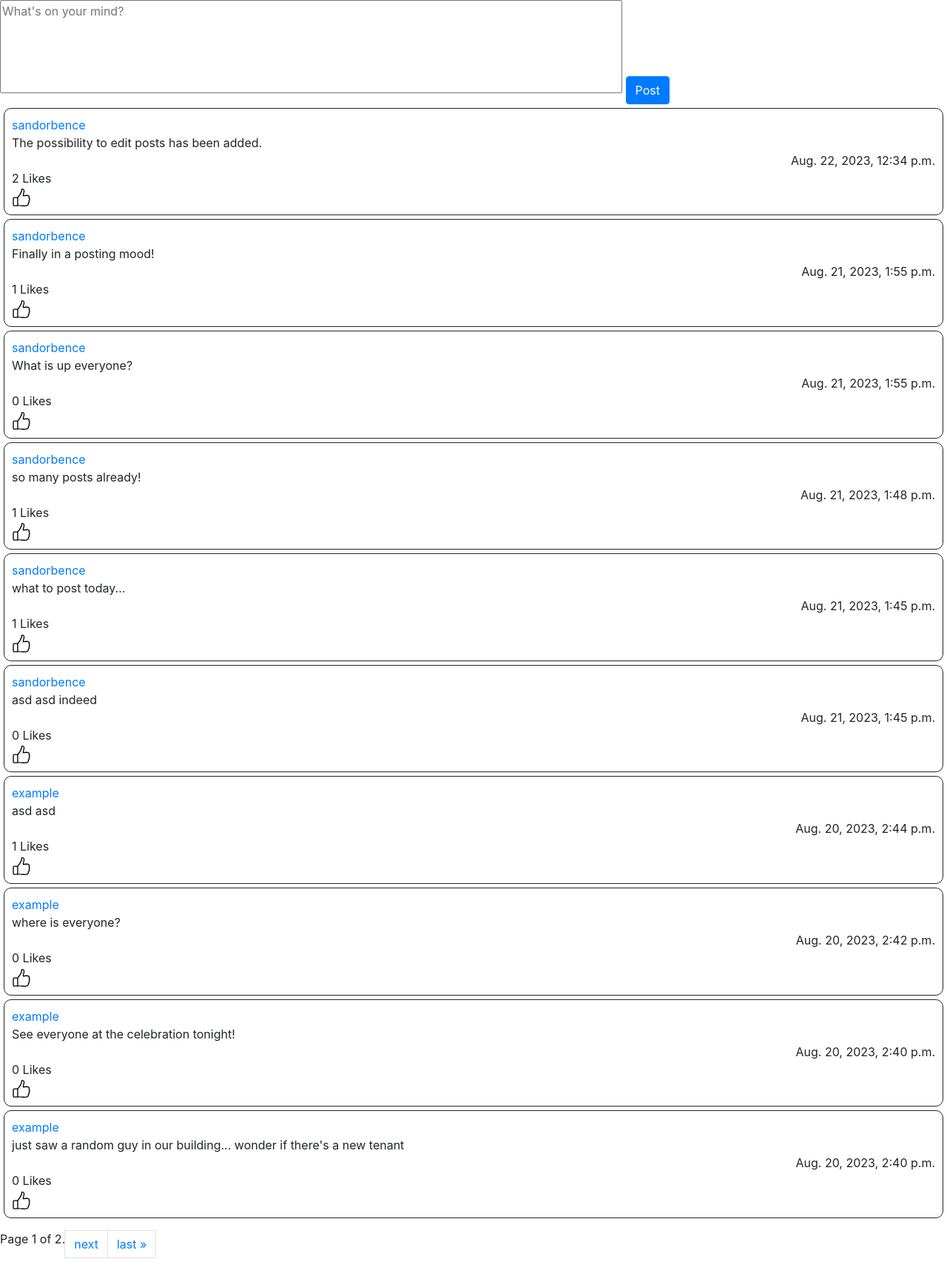
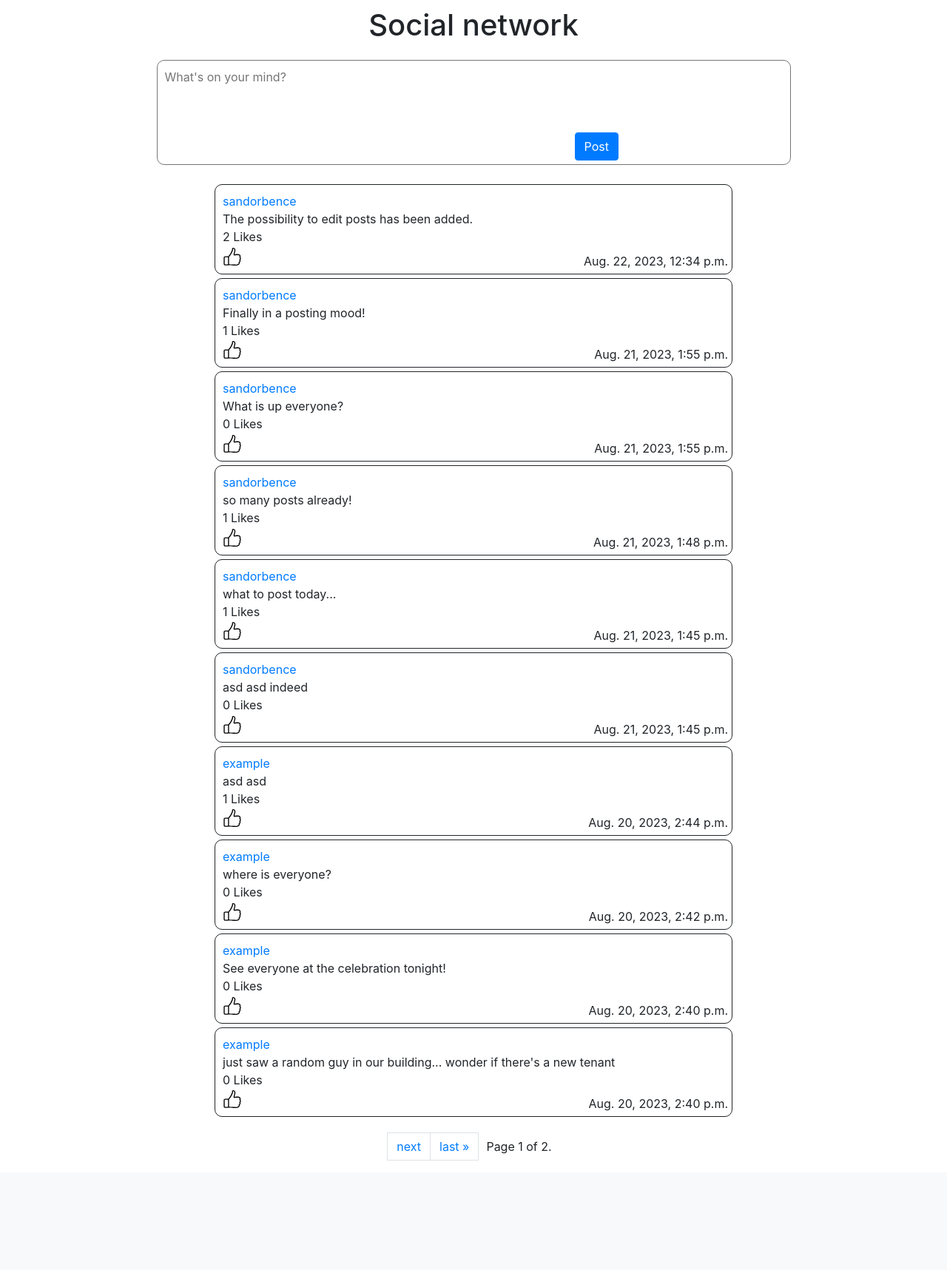
Before and after one commit to sandorbence/cs50, a Django app: page / in a window 1280 px wide. Shown: the part 56-1773 px from the top of the page at 74% size. After the commit the page ends 1625 px from the top, so only its background shows below. Run offline with Django 4.2, Linux system fonts and the light colour scheme; data comes from the database, SQL or seed files in the repository; both versions use the stored data as it was after the commit; some libraries are stand-ins or nearby versions.

Commit message:
Add styling

```diff
--- a/project4/network/static/network/styles.css
+++ b/project4/network/static/network/styles.css
@@ -3,6 +3,7 @@ li {
 }
 
 textarea {
+    padding: 10px;
     resize: none;
 }
 
@@ -10,23 +11,39 @@ ul {
     padding: 0;
 }
 
+.btn-post {
+    position: absolute;
+    right: 10px;
+    top: 10px;
+}
+
 .btn-like {
     padding: 0;
 }
 
-.btn-save {
-    display: none;
+.current {
+    align-items: center;
+    display: flex;
+    margin: 0 10px;
 }
 
 .liked {
     fill: blue;
 }
 
+.pagination-container {
+    display: flex;
+    justify-content: center;
+}
+
 .post-container {
     border: 1px solid;
     border-radius: 10px;
     margin: 5px;
+    min-width: 700px;
     padding: 10px;
+    position: relative;
+    width: 80%;
 }
 
 .post-container textarea {
@@ -34,8 +51,50 @@ ul {
 }
 
 .post-date {
+    bottom: 5px;
     display: flex;
     justify-content: flex-end;
+    position: absolute;
+    right: 5px;
+}
+
+.save {
+    display: none;
+}
+
+.title {
+    align-items: center;
+    display: flex;
+    flex-direction: column;
+    margin-top: 5px;
+}
+
+#new-post-container {
+    display: flex;
+    justify-content: center;
+}
+
+#new-post-container div {
+    margin: 15px 15px;
+    position: relative;
+}
+
+#new-post-container button {
+    bottom: 12px;
+    left: 565px;
+    position: absolute;
+}
+
+#new-post-container textarea {
+    border-radius: 10px;
+    position: relative;
+}
+
+#posts-container {
+    align-items: center;
+    display: flex;
+    flex-direction: column;
+    width: 100%;
 }
 
 #user-id {
--- a/project4/network/static/scripts/edit.js
+++ b/project4/network/static/scripts/edit.js
@@ -1,5 +1,5 @@
 document.addEventListener('DOMContentLoaded', () => {
-    const editButtons = document.querySelectorAll('.btn-edit');
+    const editButtons = document.querySelectorAll('.edit');
 
     editButtons.forEach(button => {
         button.addEventListener('click', () => editPost(button));
@@ -25,7 +25,7 @@ function editPost(button) {
 
     // Hide edit button and show save button
     button.style.display = 'none';
-    const saveButton = parent.querySelector('.btn-save');
+    const saveButton = parent.querySelector('.save');
     saveButton.style.display = 'inline';
 
     saveButton.addEventListener('click', () => savePost(saveButton));
@@ -50,7 +50,7 @@ function savePost(button) {
 
     // Hide save button and show edit button
     button.style.display = 'none';
-    parent.querySelector('.btn-edit').style.display = 'inline';
+    parent.querySelector('.edit').style.display = 'inline';
 
     // Display text in div
     parent.querySelector('.post-text').innerHTML = text;
--- a/project4/network/templates/network/index.html
+++ b/project4/network/templates/network/index.html
@@ -2,14 +2,22 @@
 
 {% load static %}
 
+{% block title %}
+All posts
+{% endblock %}
+
 {% block body %}
+<div class="title">
+    <h1>Social network</h1>
+</div>
 <div id="new-post-container">
-    <form action="" method="post">
-        {% csrf_token %}
-        <textarea name="text" cols="80" rows="5"
-            placeholder="What's on your mind?"></textarea>
-        <button class="btn btn-primary" type="submit">Post</button>
-    </form>
+    <div>
+        <form action="" method="post">
+            {% csrf_token %}
+            <textarea name="text" cols="80" rows="5" placeholder="What's on your mind?"></textarea>
+            <button class="btn btn-primary" type="submit">Post</button>
+        </form>
+    </div>
 </div>
 {% include 'network/posts.html' %}
 {% endblock %}
--- a/project4/network/templates/network/layout.html
+++ b/project4/network/templates/network/layout.html
@@ -41,6 +41,11 @@
             </div>
           </nav>
 
+        <div class="title">
+            {% block pagetitle %}
+            {% endblock %}
+        </div>
+
         <div class="body">
             {% block body %}
             {% endblock %}
--- a/project4/network/templates/network/posts.html
+++ b/project4/network/templates/network/posts.html
@@ -5,16 +5,16 @@
         {% for post in page_obj %}
         <li>
             <div class="post-container" id="{{ post.id }}">
+                {% if post.user == request.user %}
+                <textarea></textarea>
+                <button class="btn btn-primary btn-post edit" type="submit">Edit</button>
+                <button class="btn btn-primary btn-post save" type="submit">Save</button>
+                {% endif %}
                 <div class>
                     <a href="{% url 'user_profile' post.user.username %}">{{ post.user }}</a>
                 </div>
                 <div class="post-text">{{ post.text }}</div>
                 <div class="post-date">{{ post.date }}</div>
-                {% if post.user == request.user %}
-                <textarea></textarea>
-                <button class="btn btn-primary btn-edit" type="submit">Edit</button>
-                <button class="btn btn-primary btn-save" type="submit">Save</button>
-                {% endif %}
                 {% if post in liked_posts %}
                 <input type="hidden" name="liked">
                 {% endif %}
@@ -56,15 +56,15 @@
         <a class="page-link" href="?page={{ page_obj.previous_page_number }}">previous</a>
         {% endif %}
 
-        <span class="current">
-            Page {{ page_obj.number }} of {{ page_obj.paginator.num_pages }}.
-        </span>
-
         {% if page_obj.has_next %}
         <a class="page-link" href="?page={{ page_obj.next_page_number }}">next</a>
         <a class="page-link" href="?page={{ page_obj.paginator.num_pages }}">last
             &raquo;</a>
         {% endif %}
+
+        <span class="current">
+            Page {{ page_obj.number }} of {{ page_obj.paginator.num_pages }}.
+        </span>
     </ul>
 </div>
 <script src="{% static 'scripts/edit.js' %}"></script>
--- a/project4/network/views.py
+++ b/project4/network/views.py
@@ -175,7 +175,8 @@ def user_profile(request, username):
     return render(request, "network/profile.html", {
         "user": user,
         "followed": request.user.following.filter(username=username).exists(),
-        "page_obj": page_obj
+        "page_obj": page_obj,
+        "liked_posts": request.user.liked_posts.all() if request.user.is_authenticated else None
     })
 
 
@@ -188,5 +189,6 @@ def following(request):
     page_obj = paginator.get_page(page_number)
 
     return render(request, "network/following.html", {
-        "page_obj": page_obj
+        "page_obj": page_obj,
+        "liked_posts": request.user.liked_posts.all() if request.user.is_authenticated else None
     })
```
Also changed, not shown: project4/network/templates/network/following.html (+8 -0 lines), project4/network/templates/network/profile.html (+17 -7 lines), project4/db.sqlite3.
